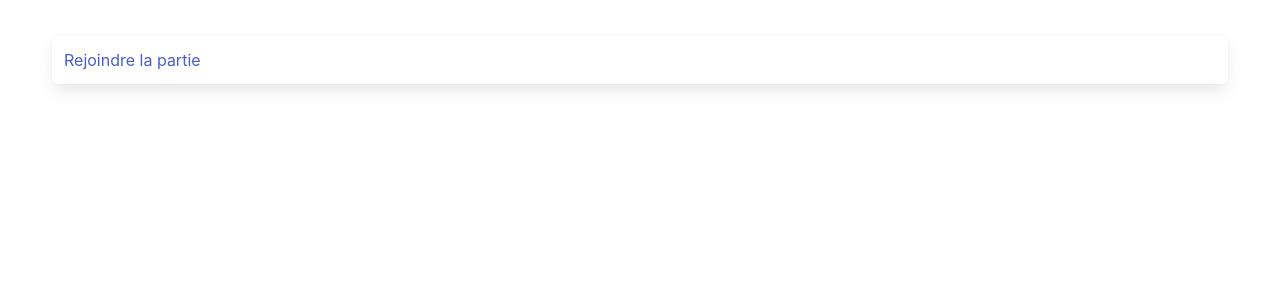
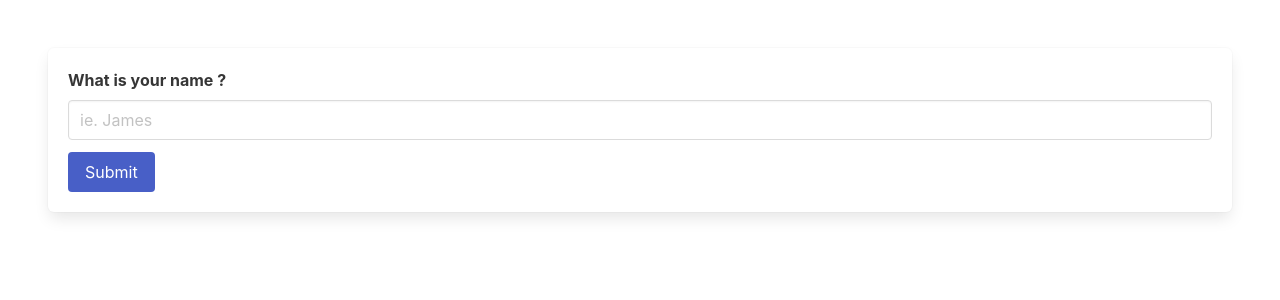
Before and after one commit to Akhilian/WebRTC, a React (Create React App) app: page / in a window 1280 px wide. Shown: the top 300 px of the page. Built offline with nearby package versions, Linux system fonts and the light colour scheme.

Commit message:
:sparkles: Users can identify themselves

```diff
--- a/src/Start.js
+++ b/src/Start.js
@@ -1,20 +1,34 @@
-import React, { Component } from 'react';
+import React, { useState } from 'react';
 import { Link } from 'react-router-dom';
 
-class Start extends Component {
-  render() {
-    return (
-      <section className="section">
-        <div className="container">
-          <div className="columns">
-            <div className="column box">
-              <Link to="/room">Rejoindre la partie</Link>
-            </div>
+function Start() {
+
+  const [name, setName] = useState('')
+
+  return (
+    <section className="section start">
+      <div className="box">
+        <div className="field">
+          {
+            name != '' ? (
+              <label className="label" htmlFor="name">You are very welcome {name} !</label>
+            ) : (<label className="label" htmlFor="name">What is your name ?</label>)
+          }
+
+          <div className="control">
+            <input className="input" id="name" type="text" placeholder="ie. James" onChange={e => setName(e.target.value)} />
           </div>
         </div>
-      </section>
-    );
-  }
+        <div className="field is-grouped">
+          <div className="control">
+            <Link to={`/room/${name}`}>
+              <button className="button is-link">Submit</button>
+            </Link>
+          </div>
+        </div>
+      </div>
+    </section>
+  );
 }
 
 export default Start;
```
